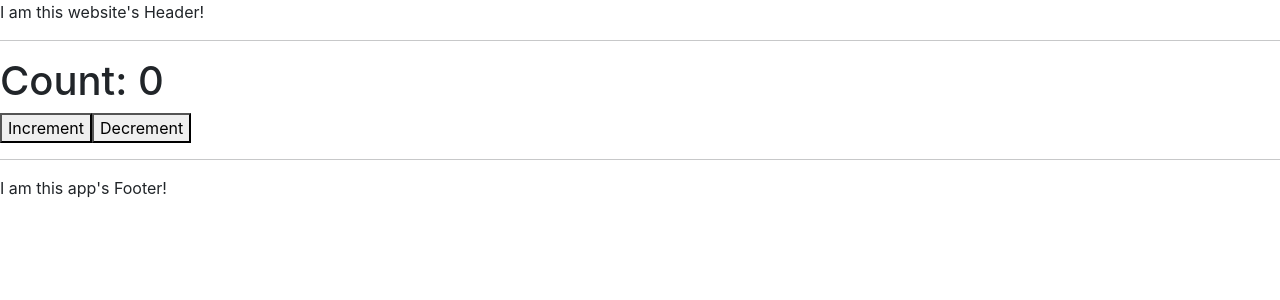
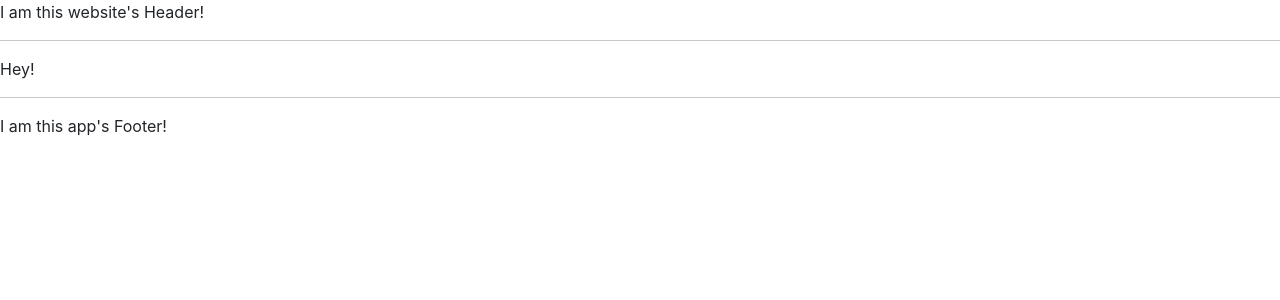
Before and after one commit to hhenriques1999/ReactSelfCrashLearning, a React (Create React App) app in the folder reactselfcrashlearning/: page / in a window 1280 px wide. Shown: the top 300 px of the page. Built offline with nearby package versions, Linux system fonts and the light colour scheme.

Commit message:
Cleanup 2

```diff
--- a/reactselfcrashlearning/src/App.js
+++ b/reactselfcrashlearning/src/App.js
@@ -1,6 +1,5 @@
 import './App.css';
 import React, { useEffect, useState } from 'react';
-import CounterComponent from './CounterComponent';
 
 // This component is a header
 function Header() {
@@ -26,24 +25,14 @@ function Footer() {
   );
 }
 
-function CleanupTest() {
-  useEffect(() => {
-    const timer = setTimeout(() => {
-      console.log("This runs after 1 second");
-    }, 1000);
 
-    return () => {
-      clearTimeout(timer);
-    }
-  }, []);
-}
+
 
 // This component is to be used to include all the main content for the website
 function Content() {
   return (
     <>
-      <CounterComponent />
-      <CleanupTest/>
+      Hey!
     </>
   );
 }
--- a/reactselfcrashlearning/src/CounterComponent.js
+++ /dev/null
@@ -1,19 +0,0 @@
-import { useEffect, useState } from "react";
-
-const CounterComponent = () => {
-    const [count, setCount] = useState(0);
-
-    useEffect(() => {
-      console.log("Count has changed to " + count);
-    }, [count]);
-
-    return (
-      <div>
-        <h1>Count: {count}</h1>
-        <button onClick={() => setCount(count + 1)}>Increment</button>
-        <button onClick={() => setCount(count - 1)}>Decrement</button>
-      </div>
-    );
-  }
-
-  export default CounterComponent;
```
